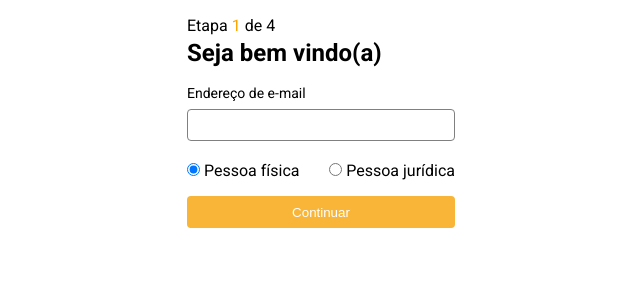
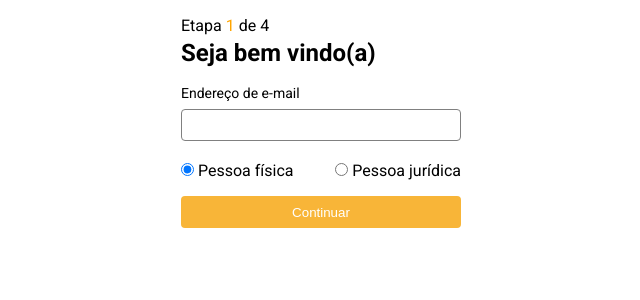
Before and after one commit to dinobergviana/desafio-mb-web, a Vue app in the folder client/: page / in a window 1280 px wide. Shown: the top 300 px of the page, without its empty margins (319-959 px from the left). Built offline with nearby package versions, Linux system fonts and the light colour scheme; a web font is replaced by a local one.

Commit message:
refactor: change main container width

```diff
--- a/client/src/App.vue
+++ b/client/src/App.vue
@@ -54,7 +54,7 @@
 
 <style scoped>
   .container {
-    width: min(90vw, 300px);
+    width: min(90vw, 312px);
     padding: 1rem;
     margin: 0 auto;
   }
```
